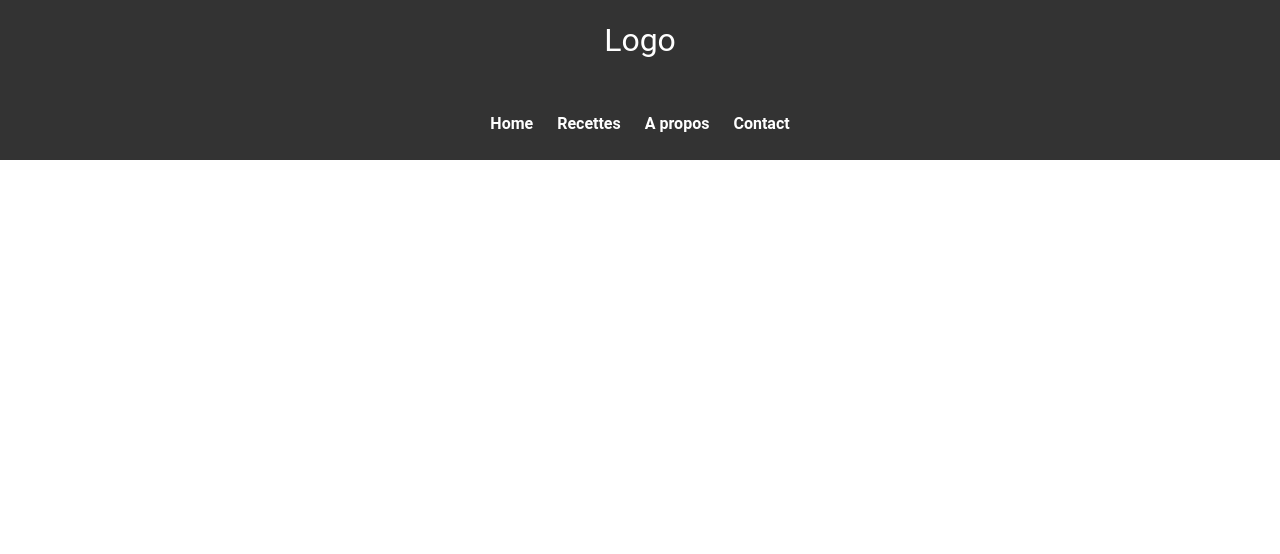
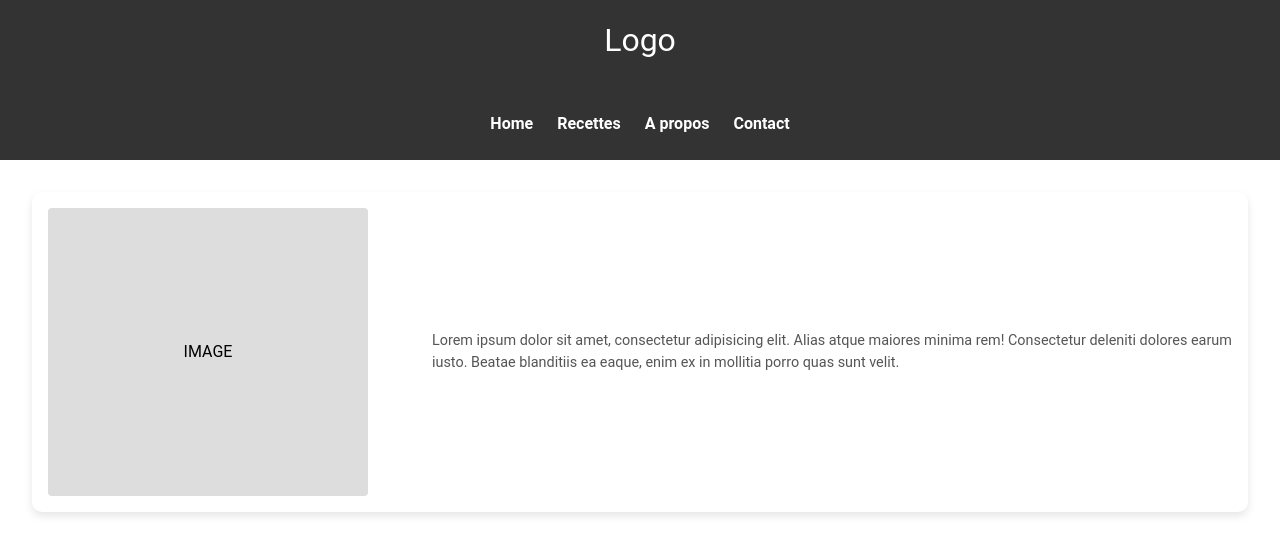
Before and after one commit to SylviePlayPlayeuse/PandaCook, a Vue app: page /recipe in a window 1280 px wide. Shown: the top 554 px of the page. Built offline with nearby package versions, Linux system fonts and the light colour scheme.

Commit message:
add page OneRecipe

```diff
--- a/src/router/index.ts
+++ b/src/router/index.ts
@@ -1,6 +1,6 @@
 import { createRouter, createWebHistory } from 'vue-router'
 import HomeView from '@/views/HomeView.vue'
-import RecipeView from '@/views/RecipeView.vue'
+import OneRecipeView from "@/views/OneRecipeView.vue";
 
 const router = createRouter({
   history: createWebHistory(import.meta.env.BASE_URL),
@@ -11,9 +11,9 @@ const router = createRouter({
       component: HomeView
     },
     {
-      path: '/',
+      path: '/recipe',
       name: 'recipe',
-      component: RecipeView
+      component: OneRecipeView
     }
   ]
 })
--- a/src/views/HomeView.vue
+++ b/src/views/HomeView.vue
@@ -25,7 +25,7 @@
     </div>
 </template>
 
-<style lang="scss">
+<style lang="scss" scoped>
 .container  {
     display: grid;
     grid-template-rows: 1fr auto auto; // En premier et en dernier l'espace nécessaire pour le header et le footer,
--- /dev/null
+++ b/src/views/OneRecipeView.vue
@@ -0,0 +1,53 @@
+<template>
+    <div class="one-recipe-view">
+        <div class="container">
+            <section class="image-recipe">
+                <div class="img-placeholder">
+                    IMAGE
+                </div>
+            </section>
+            <section class="text-recipe">
+                <div class="recipe">
+                    <p>Lorem ipsum dolor sit amet, consectetur adipisicing elit. Alias atque maiores minima rem!
+                        Consectetur deleniti dolores earum iusto. Beatae blanditiis ea eaque, enim ex in mollitia porro
+                        quas sunt velit.</p>
+                </div>
+            </section>
+        </div>
+    </div>
+</template>
+
+<style lang="scss" scoped>
+.container {
+    align-items: center;
+    background-color: #ffffff;
+    border-radius: 10px;
+    box-shadow: 0 4px 8px rgba(0, 0, 0, 0.1);
+    display: flex;
+    gap: 4rem;
+    height: 20rem;
+    justify-content: center;
+    margin: 2rem;
+    padding: 1rem;
+
+    .image-recipe {
+        height: 100%;
+    }
+
+    .img-placeholder {
+        width: 20rem;
+        display: flex;
+        align-items: center;
+        justify-content: center;
+        height: 100%;
+        background-color: #ddd;
+        border-radius: 4px;
+    }
+
+    .text-recipe {
+        color: #555;
+        font-size: 0.9rem;
+    }
+
+}
+</style>
```
